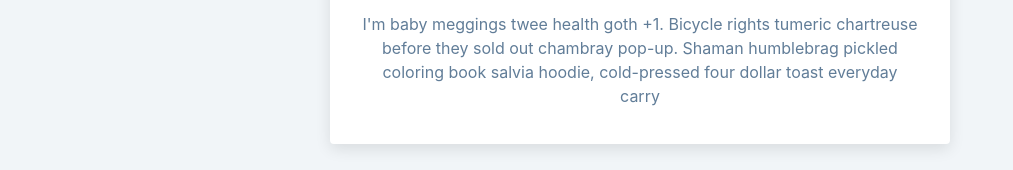
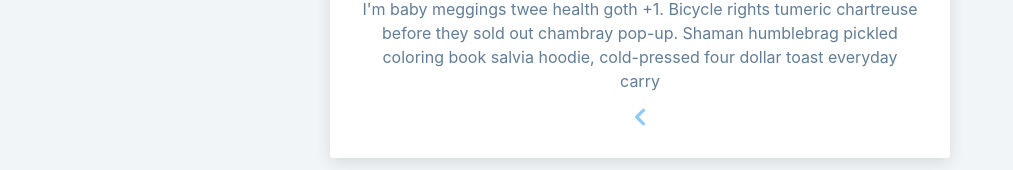
Before and after one commit to Thein-Naing/reviews, a React (Create React App) app: page / in a window 1280 px wide. Shown: the part 627-797 px from the top of the page, without its empty margins (0-1013 px from the left). Built offline with nearby package versions, Linux system fonts and the light colour scheme; the HTML template or start-up script is replaced by a standard one.

Commit message:
add button/className='prev-btn' inside div/className='button-container' for rendering <FaChvronLeft /> icon component

```diff
--- a/src/Review.js
+++ b/src/Review.js
@@ -19,6 +19,13 @@
       <h4 className="author">{name}</h4>
       <p className='job'>{job}</p>
       <p className='info'>{text}</p>
+      <div className='button-container'>
+        <button className='prev-btn'>
+          <FaChevronLeft />
+        </button>
+      </div>
+
+
     </article>
 
   )
```
